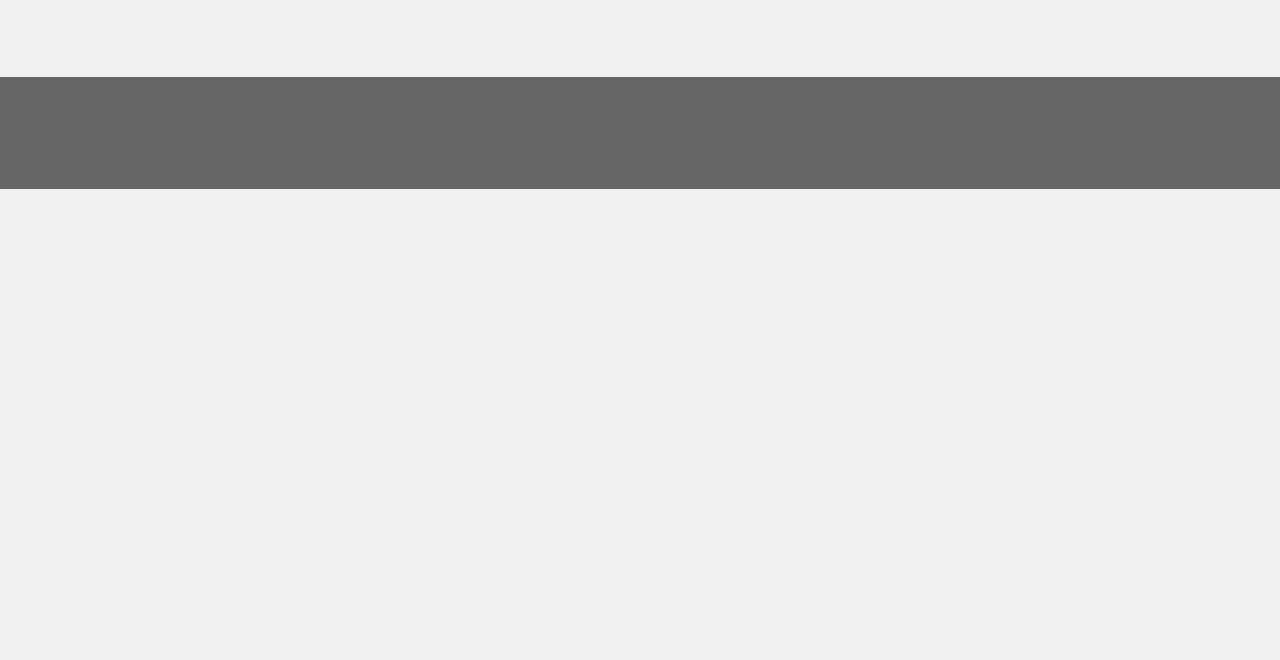
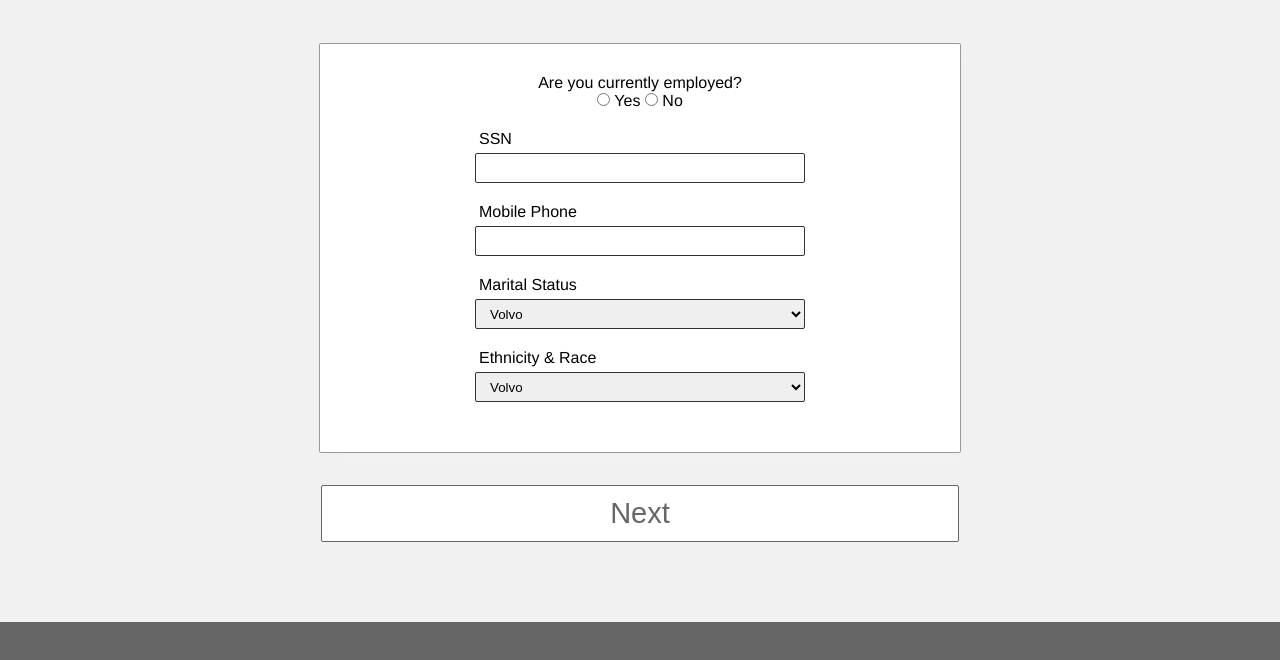
Before and after one commit to bentheterrible/yosi-desktop-check-in, a plain HTML site: page demo.html in a window 1280 px wide. Shown: the part 112-772 px from the top of the page. Drawn offline with Linux system fonts and the light colour scheme.

Commit message:
demographic page down

```diff
--- a/demo.html
+++ b/demo.html
@@ -11,6 +11,62 @@
       <h1>Demographics</h1>
     </div>
 
+    <!-- demographic info section  -->
+    <div class='q-box box'>
+      <form class="" action="emergency-contacts.html" method="">
+        <div class="inner-q-box">
+          <div class='form-group'>
+            <label for="">Are you currently employed?</label><br>
+            <input type="radio" name="" value="">
+            <label for="">Yes</label>
+            <input type="radio" name="" value="">
+            <label for="">No</label>
+          </div>
+          <div class='form-group'>
+            <div class="txt-field-name">
+              <label for="">SSN</label>
+            </div>
+            <input class='txt' type="text" name="" value="" placeholder="">
+          </div>
+          <div class='form-group'>
+            <div class="txt-field-name">
+              <label for="">Mobile Phone</label>
+            </div>
+            <input class='txt' type="text" name="" value="" placeholder="">
+          </div>
+          <div class='form-group'>
+          </div>
+          <div class='form-group'>
+            <div class="txt-field-name">
+              <label for="">Marital Status</label>
+            </div>
+            <select class='txt'>
+              <option value="volvo">Volvo</option>
+              <option value="saab">Saab</option>
+              <option value="mercedes">Mercedes</option>
+              <option value="audi">Audi</option>
+            </select>
+          </div>
+          <div class="form-group">
+            <div class="txt-field-name">
+              <label for="">Ethnicity &amp; Race</label>
+            </div>
+            <select class='txt'>
+              <option value="volvo">Volvo</option>
+              <option value="saab">Saab</option>
+              <option value="mercedes">Mercedes</option>
+              <option value="audi">Audi</option>
+            </select>
+          </div>
+        </div>
+    </div>
+        <div class="form-group next">
+          <input class='btn' type="submit" name="" value="Next" placeholder=''>
+        </div>
+      </div>
+      </form>
+
+
     <!-- footer  -->
     <div class="footer"></div>
   </body>
--- a/sass/components/_form.scss
+++ b/sass/components/_form.scss
@@ -3,6 +3,7 @@
   margin: 0 auto;
   text-align: center;
   width: 40em;
+  padding-bottom: 30px;
   .inner-q-box {
     width: 22em;
     margin: auto;
```
Also changed, not shown: css/main.css, 1 other file.
